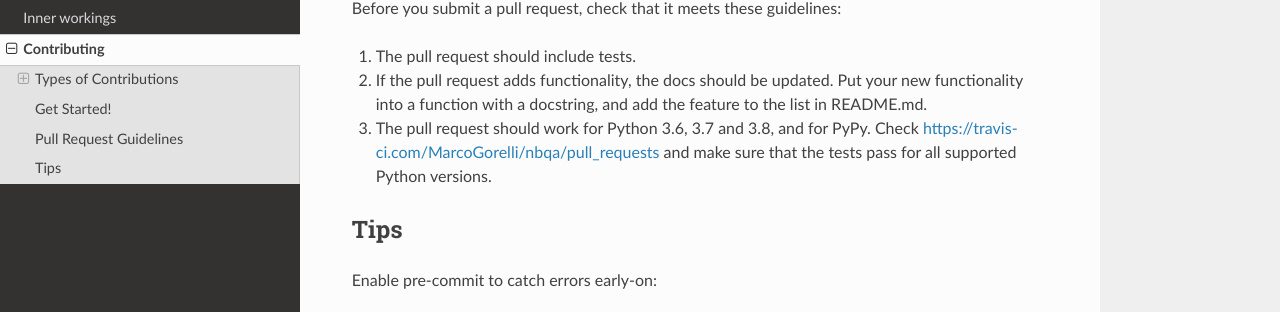
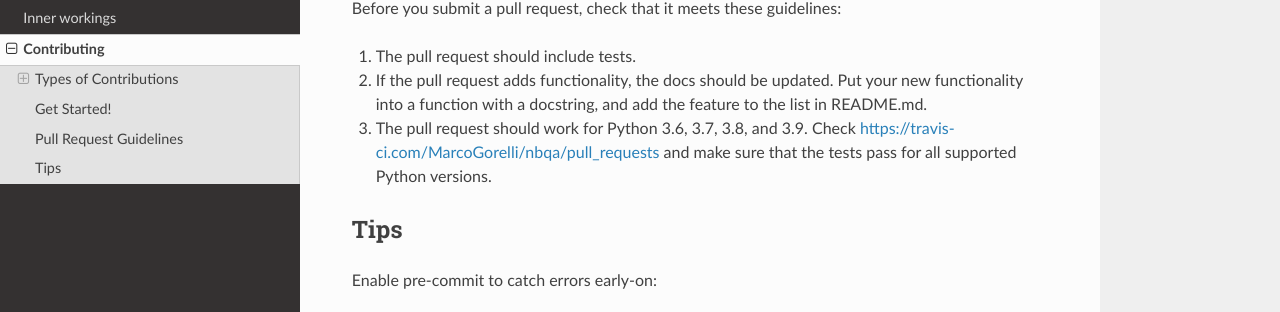
Before and after one commit to nbQA-dev/nbQA, a Sphinx documentation site: the page built from docs/contributing.rst, in a window 1280 px wide and 900 px high, scrolled down 1697 px. Shown: the part 351-663 px from the top of the window. Built offline with Sphinx 7.4.7 and the Read the Docs theme 2.0.0, drawn with Linux system fonts in a browser that asks for light colours.

Commit message:
update docs

```diff
--- a/docs/contributing.rst
+++ b/docs/contributing.rst
@@ -98,7 +98,7 @@
 2. If the pull request adds functionality, the docs should be updated. Put
    your new functionality into a function with a docstring, and add the
    feature to the list in README.md.
-3. The pull request should work for Python 3.6, 3.7 and 3.8, and for PyPy. Check
+3. The pull request should work for Python 3.6, 3.7, 3.8, and 3.9. Check
    https://travis-ci.com/MarcoGorelli/nbqa/pull_requests
    and make sure that the tests pass for all supported Python versions.
 
```
